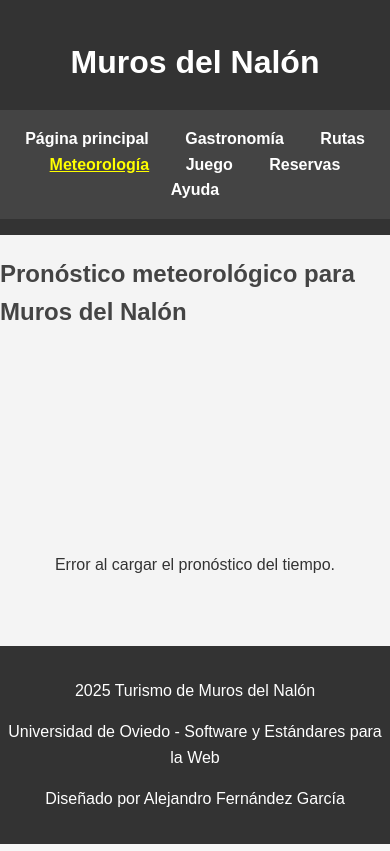
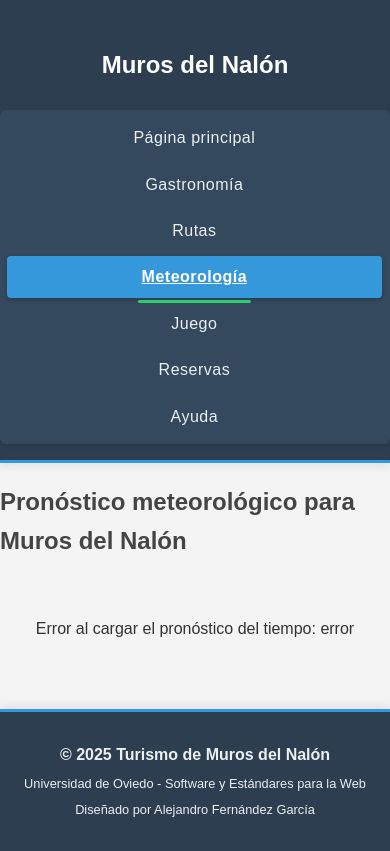
Before and after one commit to alejandrofdzgarcia/SEW-Junio, a PHP site: page /meteorologia.html in a window 390 px wide. Run offline with PHP 8.4, Linux system fonts and the light colour scheme.

Commit message:
cambios en los estilos

```diff
--- a/estilo/estilo.css
+++ b/estilo/estilo.css
@@ -1,6 +1,6 @@
-/* Estilo general para el sitio web */
-
-/* Reset y estilos básicos */
+/* =========================================
+   ESTILOS GENERALES
+   ========================================= */
 body {
     margin: 0;
     padding: 0;
@@ -10,21 +10,90 @@
     background-color: #f4f4f4;
 }
 
-/* (0, 0, 1) */
-header {
-    background: #333;
+/* Tipografía */
+h1, h2 {
+    color: #444;
+}
+
+/* Enlaces generales */
+a {
+    color: #0066cc;
+    text-decoration: underline;
+}
+
+a:hover {
+    color: #003366;
+}
+
+/* Listas */
+ul, ol {
+    margin: 0;
+    padding: 0;
+    list-style: none;
+}
+
+/* Multimedia */
+img, video, audio {
+    max-width: 100%;
+    height: auto;
+    display: block;
+    margin: 1rem 0;
+}
+
+/* Tablas */
+table {
+    width: 100%;
+    border-collapse: collapse;
+    margin: 2rem 0;
+}
+
+table, th, td {
+    border: 1px solid #ddd;
+}
+
+td, th {
+    padding: 0.5rem;
+}
+
+th {
+    background: #f4f4f4;
+    font-weight: bold;
+}
+
+/* Botones */
+button {
+    background-color: #0066cc;
     color: #fff;
-    padding: 1rem 0;
+    border: none;
+    padding: 0.6rem 1.2rem;
+    border-radius: 4px;
+    cursor: pointer;
+    font-size: 1rem;
+    transition: background-color 0.3s ease;
+    margin: 0.5rem 0.5rem;
+    display: inline-block;
+}
+
+button:hover {
+    background-color: #003366;
+}
+
+button:focus {
+    outline: 2px solid #0099ff;
+    outline-offset: 2px;
+}
+
+button:disabled {
+    background-color: #cccccc;
+    color: #666666;
+    cursor: not-allowed;
+}
+
+/* Contenedores */
+form, div, section, article, main {
     text-align: center;
 }
 
-/* (0, 0, 3) */
-header h1 a {
-    color: #fff;
-    text-decoration: none;
-}
-
-/* (0, 0, 1) */
 main {
     padding: 2rem;
     background: #fff;
@@ -35,65 +104,175 @@
     border-radius: 8px;
 }
 
-/* (0, 0, 1) */
-h1, h2 {
-    color: #444;
+/* =========================================
+   HEADER Y NAVEGACIÓN
+   ========================================= */
+header {
+    background-color: #2c3e50;
+    color: #ecf0f1;
+    padding: 1.5rem 0;
+    text-align: center;
+    border-bottom: 3px solid #3498db;
+    box-shadow: 0 2px 10px rgba(0, 0, 0, 0.1);
 }
 
-/* (0, 0, 1) */
-table {
-    width: 100%;
-    border-collapse: collapse;
-    margin: 2rem 0;
+header h1 a {
+    color: #fff;
+    text-decoration: none;
+    font-size: 1.8rem;
+    transition: color 0.3s ease;
 }
 
-/* (0, 0, 1) */
-table, th, td {
-    border: 1px solid #ddd;
-    border-collapse: collapse;
+header h1 a:hover {
+    color: #3498db;
 }
 
-/* (0, 0, 1) */
-td, th {
-    border: 1px solid #ddd;
+/* Navegación */
+nav, header nav {
+    margin-top: 1rem;
+    display: flex;
+    justify-content: center;
+    flex-wrap: wrap;
+    background-color: #34495e;
+    border-radius: 6px;
     padding: 0.5rem;
+    box-shadow: 0 2px 5px rgba(0, 0, 0, 0.1);
 }
 
-/* (0, 0, 1) */
-th {
-    background: #f4f4f4;
-    font-weight: bold;
+nav a, header nav a {
+    color: #ecf0f1;
+    text-decoration: none;
+    padding: 0.7rem 1.2rem;
+    margin: 0.2rem 0.3rem;
+    border-radius: 4px;
+    transition: all 0.3s ease;
+    font-weight: 500;
+    letter-spacing: 0.5px;
+    position: relative;
 }
 
-/* (0, 0, 1) */
-ul, ol {
-    margin: 0;
-    padding: 0;
-    list-style: none;
+nav a:hover, header nav a:hover {
+    background-color: #3498db;
+    color: #fff;
+    transform: translateY(-2px);
+    box-shadow: 0 4px 8px rgba(0, 0, 0, 0.1);
 }
 
-/* (0, 0, 1) */
-img, video, audio {
-    max-width: 100%;
-    height: auto;
-    display: block;
-    margin: 1rem 0;
+nav a.active, header nav a.active {
+    background-color: #3498db;
+    color: #fff;
+    font-weight: bold;
+    box-shadow: 0 2px 4px rgba(0, 0, 0, 0.2);
 }
 
-/* (0, 0, 1) */
-footer {
-    text-align: center;
-    padding: 1rem 0;
-    background: #333;
-    color: #fff;
-    margin-top: 2rem;
+nav a.active::after, header nav a.active::after {
+    content: '';
+    position: absolute;
+    bottom: -5px;
+    left: 50%;
+    transform: translateX(-50%);
+    width: 30%;
+    height: 3px;
+    background-color: #2ecc71;
+    border-radius: 2px;
 }
 
-a {
-    color: #0066cc;
+/* Navegación de rutas (estás en:) */
+body > p {
+    background-color: #f8f9fa;
+    padding: 0.6rem 1rem;
+    margin: 0;
+    border-bottom: 1px solid #e0e0e0;
+    font-size: 0.9rem;
+    color: #666;
+}
+
+body > p a {
+    color: #3498db;
+    text-decoration: none;
+    transition: color 0.2s ease;
+}
+
+body > p a:hover {
+    color: #2980b9;
     text-decoration: underline;
 }
 
-a:hover {
-    color: #003366;
+/* =========================================
+   FOOTER
+   ========================================= */
+footer {
+    background-color: #2c3e50;
+    color: #ecf0f1;
+    padding: 2rem 0;
+    margin-top: 2rem;
+    text-align: center;
+    border-top: 3px solid #3498db;
+    box-shadow: 0 -2px 10px rgba(0, 0, 0, 0.1);
 }
+
+footer p {
+    margin: 0.5rem 0;
+    font-size: 0.9rem;
+    line-height: 1.4;
+}
+
+footer p:first-child {
+    font-weight: bold;
+    font-size: 1rem;
+}
+
+footer p:first-child::before {
+    content: "© ";
+}
+
+/* =========================================
+   MEDIA QUERIES
+   ========================================= */
+@media (max-width: 768px) {
+    /* Header responsive */
+    header {
+        padding: 1rem 0;
+    }
+
+    header nav {
+        flex-direction: column;
+        padding: 0.3rem;
+    }
+
+    header nav a {
+        margin: 0.15rem;
+        padding: 0.5rem 1rem;
+        width: 90%;
+    }
+
+    header h1 a {
+        font-size: 1.5rem;
+    }
+
+    /* Navegación responsive */
+    nav {
+        flex-direction: column;
+        padding: 0.3rem;
+    }
+
+    nav a {
+        margin: 0.15rem;
+        padding: 0.5rem 1rem;
+        width: 90%;
+    }
+
+    body > p {
+        text-align: center;
+        padding: 0.5rem;
+    }
+
+    /* Footer responsive */
+    footer {
+        padding: 1.5rem 0;
+    }
+
+    footer p {
+        font-size: 0.8rem;
+    }
+}
--- a/js/meteo.js
+++ b/js/meteo.js
@@ -1,11 +1,12 @@
 class Meteo {
     constructor() {
-        this.apikey = "8db286c3c29b4989e0782d0d687a41d4";
+        this.apikey = "fc6a080515fd40108aed2600e21950cf";
         this.lat = "43.5426";
         this.lon = "-6.1033";
         this.unidades = "&units=metric";
         this.idioma = "&lang=es";
         this.formato = "&mode=xml";
+        // Usar la API estándar de forecast que sí funciona con planes gratuitos
         this.url = `https://api.openweathermap.org/data/2.5/forecast?lat=${this.lat}&lon=${this.lon}${this.formato}${this.unidades}${this.idioma}&appid=${this.apikey}`;
     }
 
@@ -16,21 +17,30 @@
             method: 'GET',
             success: (datos) => {
                 this.procesarDatosPrediccion(datos);
+                console.log("Datos cargados correctamente"); // Para depuración
             },
             error: (error) => {
-                $('section').first().html('<p>Error al cargar el pronóstico del tiempo.</p>');
+                console.error("Error al cargar datos:", error); // Para depuración
+                $('section').first().html('<p>Error al cargar el pronóstico del tiempo: ' + error.statusText + '</p>');
             }
         });
     }
 
     procesarDatosPrediccion(datos) {
+        console.log("Procesando datos:", datos); // Para depuración
+
         const $seccion = $('section').first();
         $seccion.empty();
 
         const prediccionesPorDia = {};
 
+        // En el XML de la API standard, los pronósticos están en elementos 'time'
         $(datos).find('time').each(function() {
-            const fecha = $(this).attr('from').split('T')[0];
+            // Usamos el atributo 'from' para obtener la fecha y hora
+            const fechaDesde = $(this).attr('from');
+            const fechaObj = new Date(fechaDesde);
+            // Solo queremos la fecha sin la hora para agrupar por día
+            const fecha = fechaObj.toISOString().split('T')[0];
 
             if (!prediccionesPorDia[fecha]) {
                 prediccionesPorDia[fecha] = {
@@ -44,11 +54,17 @@
                 };
             }
 
+            // Extraer valores de temperatura, humedad, etc.
             const temp = parseFloat($(this).find('temperature').attr('value'));
             const humedad = parseFloat($(this).find('humidity').attr('value'));
-            const lluvia = parseFloat($(this).find('precipitation').attr('value') || 0);
+            // Verificar si hay datos de precipitación
+            let lluvia = 0;
+            if ($(this).find('precipitation').length > 0) {
+                lluvia = parseFloat($(this).find('precipitation').attr('value') || 0);
+            }
 
-            const hora = parseInt($(this).attr('from').split('T')[1].split(':')[0]);
+            // Priorizar la hora del mediodía para el icono
+            const hora = fechaObj.getHours();
             if (!prediccionesPorDia[fecha].icono || (hora >= 12 && hora <= 15)) {
                 prediccionesPorDia[fecha].icono = $(this).find('symbol').attr('var');
                 prediccionesPorDia[fecha].descripcion = $(this).find('symbol').attr('name');
@@ -61,8 +77,15 @@
             prediccionesPorDia[fecha].contador++;
         });
 
-        const fechas = Object.keys(prediccionesPorDia).sort().slice(0, 5);
+        // Obtener las fechas ordenadas y limitar a 7 días
+        const fechas = Object.keys(prediccionesPorDia).sort().slice(0, 7);
 
+        if (fechas.length === 0) {
+            $seccion.html('<p>No se pudieron cargar datos de pronóstico. La estructura XML puede haber cambiado.</p>');
+            return;
+        }
+
+        // Crear el HTML para cada día
         fechas.forEach(fecha => {
             const datos = prediccionesPorDia[fecha];
             const humedadMedia = Math.round(datos.humedadTotal / datos.contador);
```
Also changed, not shown: estilo/article_elements.css (+0 -53 lines).
